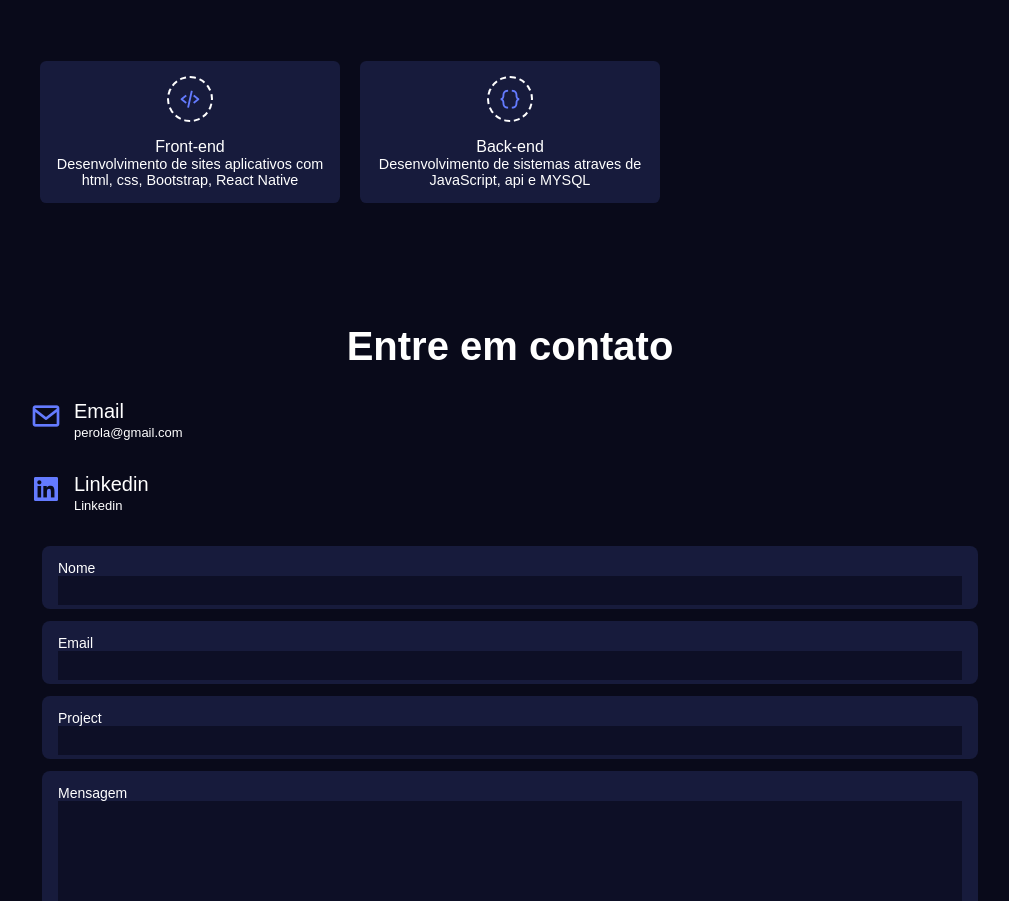
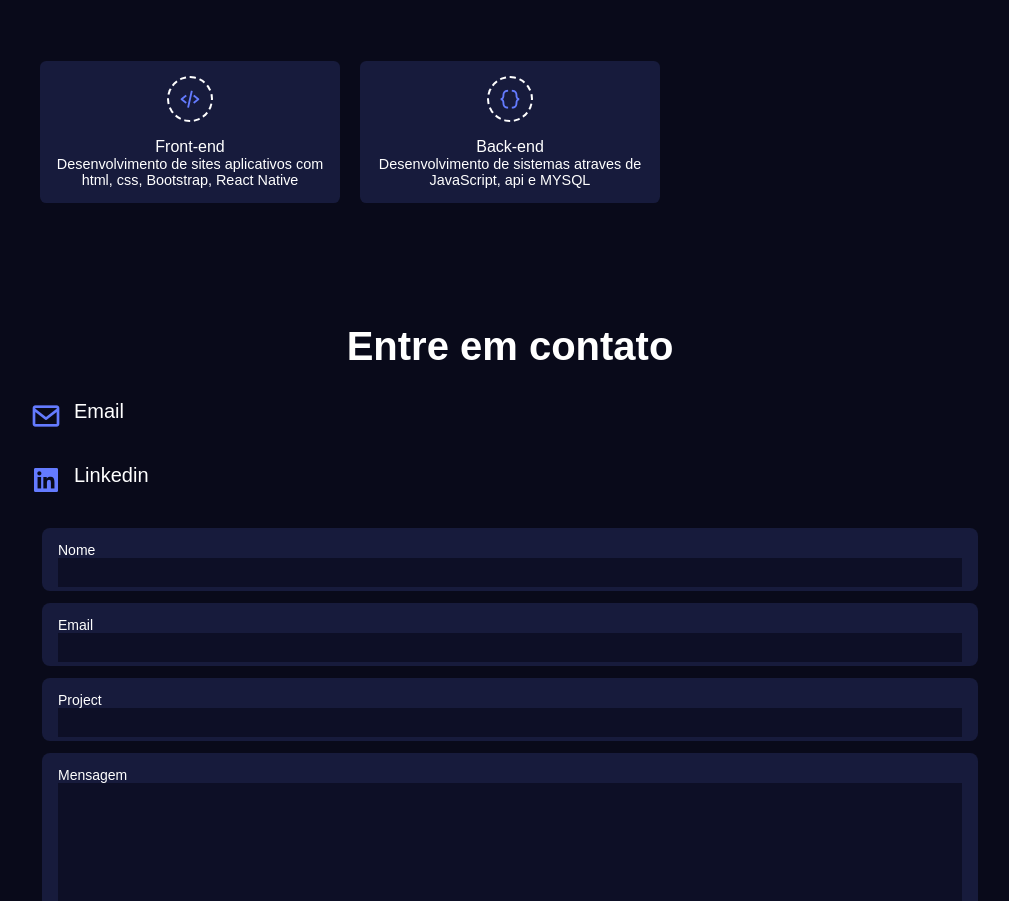
Before and after one commit to Perola-Ariana/Portfolio, a plain HTML site: page index.html in a window 1280 px wide. Shown: the part 1041-1942 px from the top of the page, without its empty margins (130-1139 px from the left). Drawn offline with nearby package versions, Linux system fonts and the light colour scheme.

Commit message:
alteração e-mail

```diff
--- a/index.html
+++ b/index.html
@@ -32,7 +32,6 @@
     <section class="home container" id="home">
       <div class="home-content">
         <div class="home-img">
-          <img src="...">
         </div>
         <div class="home-text">
           <h3>Oi!</h3>
@@ -100,14 +99,14 @@
                   <i class='bx bx-envelope contact-icon'></i>
                   <div>
                     <h3 class="contact-title">Email</h3>
-                    <span class="contact-subtitle">perola@gmail.com</span>
+                    <span class="contact-subtitle"></span>
                   </div>
                 </div>
                 <div class="contact-information">
                   <i class='bx bxl-linkedin-square contact-icon'></i>
                   <div>
                     <h3 class="contact-title">Linkedin</h3>
-                    <span class="contact-subtitle">Linkedin</span>
+                    <span class="contact-subtitle"></span>
                   </div>
                 </div>
 
```
